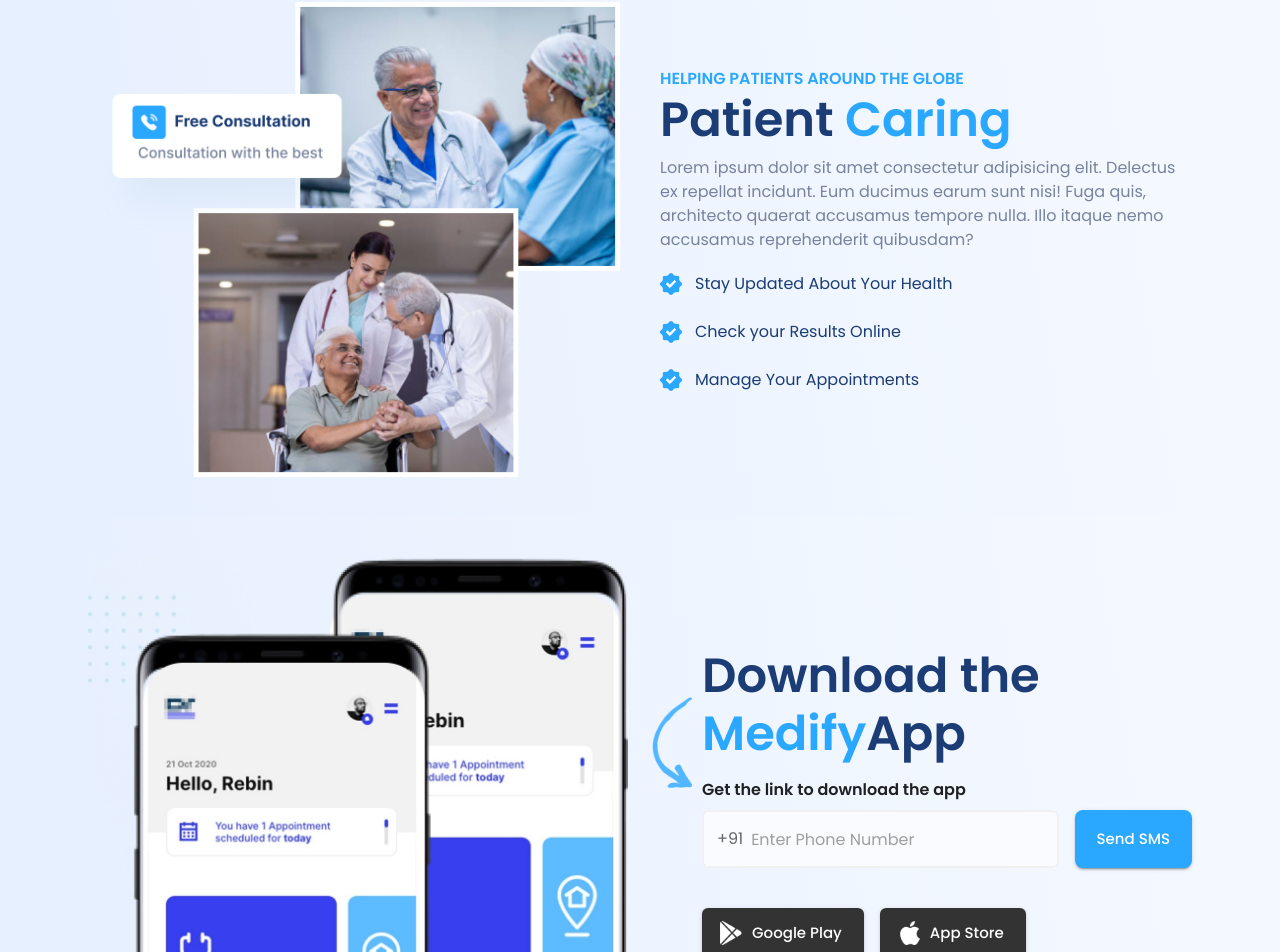
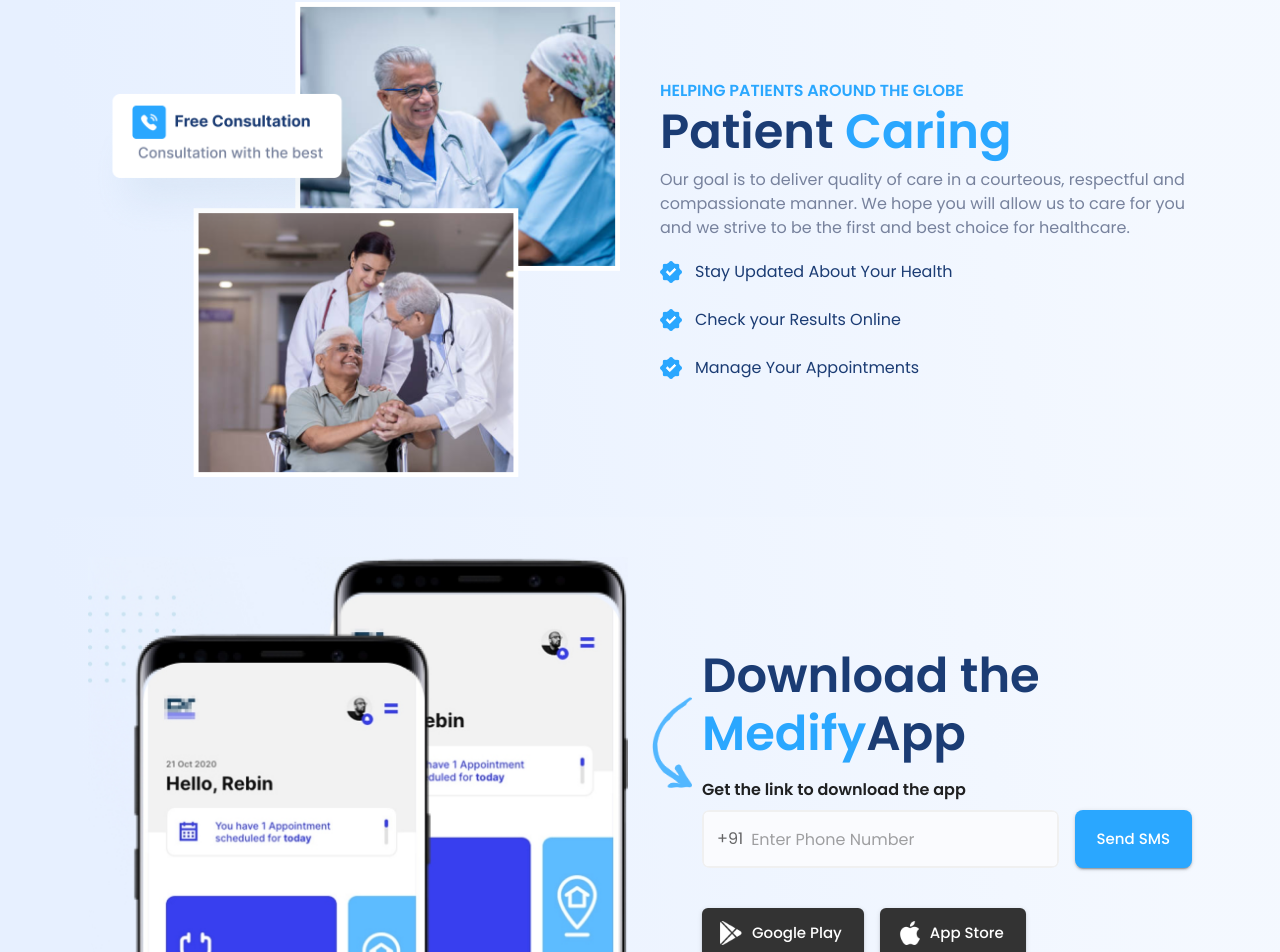
Before and after one commit to arnavsakhare/Medify, a React app: page / in a window 1280 px wide. Shown: the part 1532-2484 px from the top of the page. Built offline with nearby package versions, Linux system fonts and the light colour scheme; the HTML template or start-up script is replaced by a standard one.

Commit message:
Patient Caring Banner

```diff
--- a/src/components/PatientCaring/PatientCaring.jsx
+++ b/src/components/PatientCaring/PatientCaring.jsx
@@ -30,7 +30,7 @@
                     </Typography>
 
                     <Typography color="#77829D">
-                        Lorem ipsum dolor sit amet consectetur adipisicing elit. Delectus ex repellat incidunt. Eum ducimus earum sunt nisi! Fuga quis, architecto quaerat accusamus tempore nulla. Illo itaque nemo accusamus reprehenderit quibusdam?
+                        Our goal is to deliver quality of care in a courteous, respectful and compassionate manner. We hope you will allow us to care for you and we strive to be the first and best choice for healthcare.
                     </Typography>
 
                     <List sx={{fontSize: {xs: 12, md: 20} }}>
```
